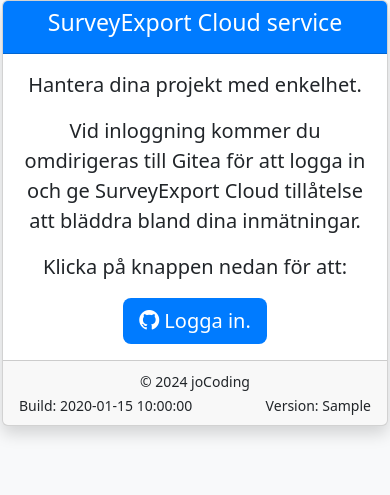
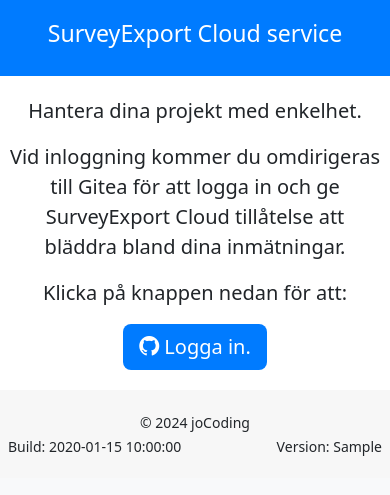
Before and after one commit to joseffallman/repo_browser, a Python web app: template src/templates/home.html in a window 390 px wide. Shown: the top 495 px of the page. Run offline with Jinja, Linux system fonts and the light colour scheme; the template is opened without the code that fills it: most values are stand-ins (such as "Sample title", 1, 10 or a date in 2020); some libraries are stand-ins or nearby versions.

Commit message:
Remove card from base layout.

```diff
--- a/src/templates/base.html
+++ b/src/templates/base.html
@@ -14,30 +14,74 @@
             background-color: #f8f9fa;
         }
 
-        .main-container {
+        .custom-container {
             margin-top: 50px;
         }
 
-        @media (max-width: 800px) {
-            .main-container {
-                margin-top: 0px;
-                padding-left: 2px;
-                padding-right: 2px;
-                position: relative;
-            }
-        }
-
+        .custom-header,
         .card-header {
             background-color: #007bff;
             color: white;
         }
 
-        /*
-        .card {
-            border: none;
-            border-radius: 10px;
+        /* Standardutseende för större skärmar */
+        .custom-box {
+            background-color: white;
+            box-shadow: 0 4px 8px rgba(0, 0, 0, 0.1);
+            border-radius: 8px;
+            margin-top: 20px;
+            margin-bottom: 20px;
         }
-*/
+
+        .custom-header,
+        .custom-footer {
+            padding: 15px;
+            border-bottom: 1px solid #ddd;
+            border-radius: 8px 8px 0 0;
+        }
+
+        .custom-footer {
+            background-color: rgba(0, 0, 0, .03);
+            border-radius: 0 0 8px 8px;
+            border-top: 1px solid #ddd;
+        }
+
+        .custom-body {
+            padding: 20px;
+        }
+
+        /* Anpassad layout för små skärmar */
+        @media (max-width: 800px) {
+            .custom-box {
+                border-radius: 0;
+                box-shadow: none;
+                margin: 0;
+                padding: 0;
+            }
+
+            .custom-header,
+            .custom-footer,
+            .custom-body {
+                padding: 20px;
+                border-radius: 0;
+                margin: 0;
+            }
+
+            .custom-header,
+            .custom-footer {
+                border: none;
+            }
+
+            .container-fluid,
+            .custom-container {
+                padding: 0;
+            }
+
+            .custom-container {
+                margin-top: 0px;
+            }
+        }
+
         .btn-primary {
             background-color: #007bff;
             border: none;
@@ -71,11 +115,11 @@
 </head>
 
 <body>
-    <div class="container main-container">
-        <div class="row justify-content-center">
+    <div class="container-fluid custom-container">
+        <div class="row justify-content-center p-0">
             {% with messages = get_flashed_messages(with_categories=true) %}
             {% if messages %}
-            <div class="col-md-8">
+            <div class="col-md-8 col-12 p-0">
                 {% for category, message in messages %}
                 <div id="alert-{{ loop.index }}" class="alert alert-{{ category }} alert-dismissible fade show"
                     role="alert">
@@ -87,15 +131,15 @@
             </div>
             {% endif %}
             {% endwith %}
-            <div class="col-md-8">
-                <div class="card shadow">
-                    <div class="card-header text-center">
+            <div class="col-md-8 col-12 p-0">
+                <div class="custom-box">
+                    <div class="custom-header text-center">
                         <h3>{% block title %}{% endblock %}</h3>
                     </div>
-                    <div class="card-body">
+                    <div class="custom-body">
                         {% block body %}{% endblock %}
                     </div>
-                    <div class="card-footer text-center">
+                    <div class="custom-footer text-center">
                         <div>
                             <small>&copy; 2024 joCoding</small>
                         </div>
```
